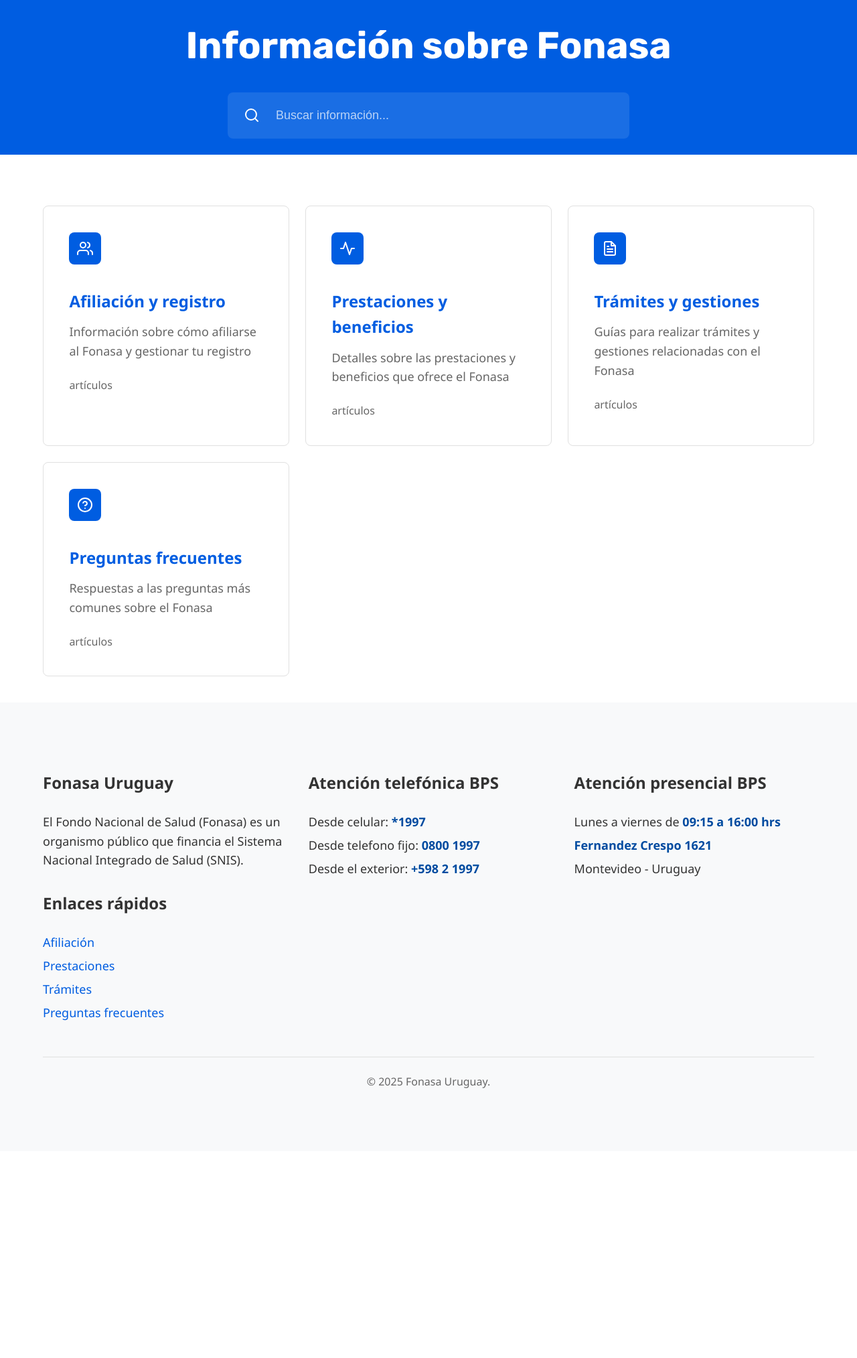
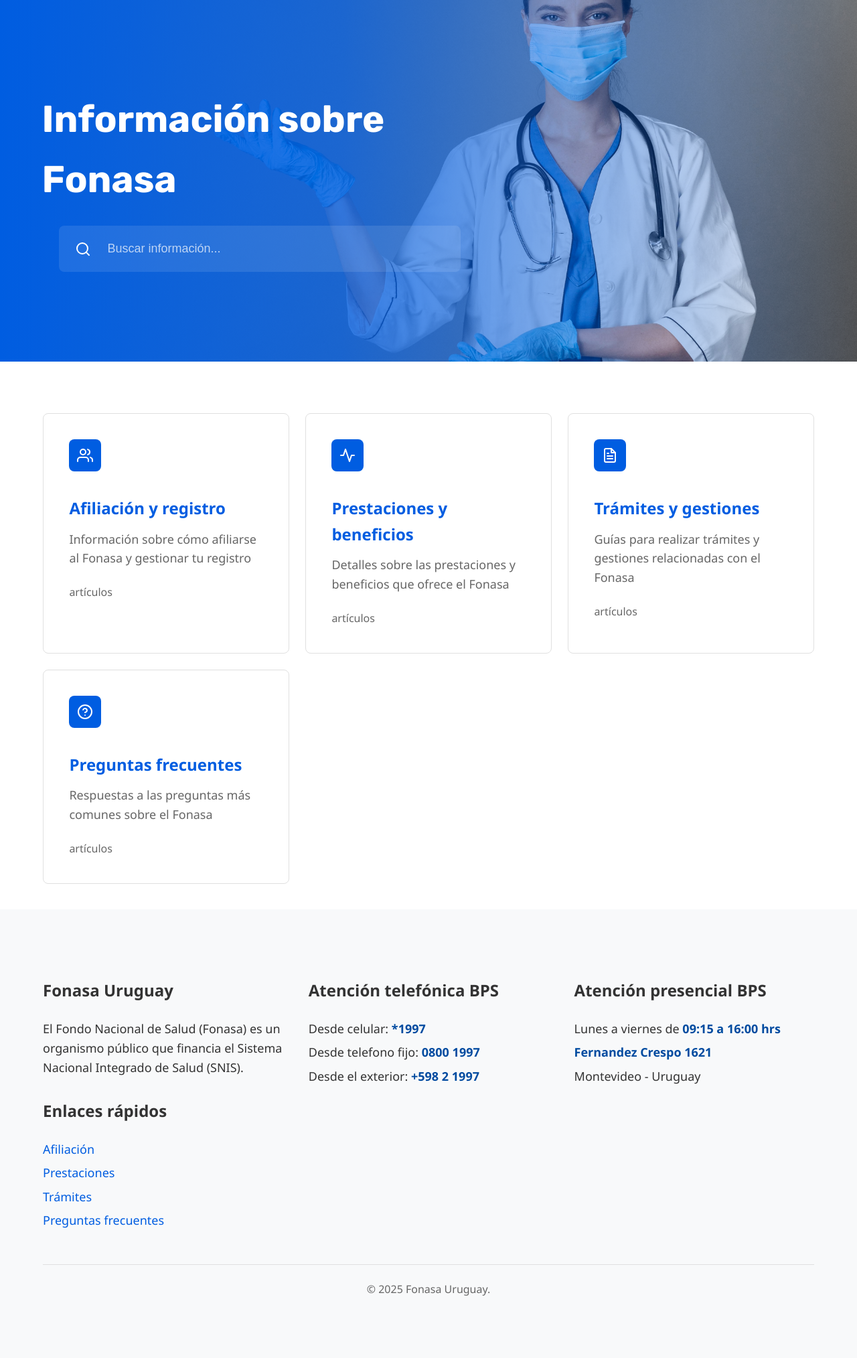
Before and after one commit to JoseAtel/fonasa.info, a Jekyll site: the page built from index.md, in a window 1280 px wide. Shown: the whole page at 67% size. Built offline with Jekyll 4.4.1, drawn with Linux system fonts in a browser that asks for light colours; before the commit the page ends 1719 px from its top, so only the background shows below that.

Commit message:
update
header.html

```diff
--- a/_includes/header.html
+++ b/_includes/header.html
@@ -23,7 +23,9 @@
     <link rel="preconnect" href="https://www.facebook.com" crossorigin>
 </head>
 <body>
-<header class="site-header">
+
+<header class="hero-section site-header">
+  <div class="hero-content">
     <div class="header-container">
       <div class="header-content">
         <a href="{{ '/' | relative_url }}">
@@ -41,6 +43,7 @@
         </form>
       </div>
     </div>
+  </div>
   </header>
   <script type="application/ld+json">
     {
```
